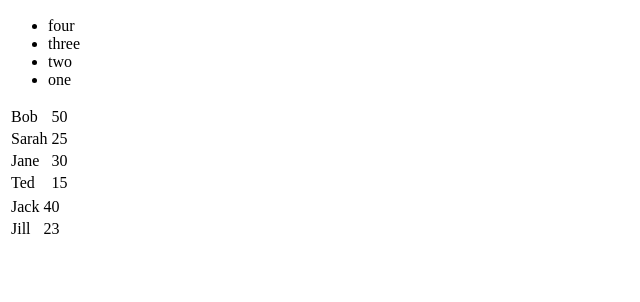
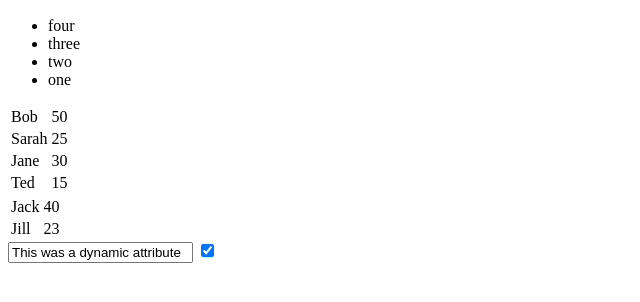
Before and after one commit to ironfroggy/domnomnom, a plain HTML site: page index.html in a window 1280 px wide. Shown: the part 96-398 px from the top of the page, without its empty margins (0-640 px from the left). Drawn offline with Linux system fonts and the light colour scheme.

Commit message:
Added syntax to set attributes

```diff
--- a/domnomnom.js
+++ b/domnomnom.js
@@ -13,7 +13,6 @@
                 var template = $(this);
                 template.html(template.siblings(template.attr('data-template')).html());
                 template.removeAttr('data-template');
-                console.debug(template, template.html());
             });
         });
 
@@ -31,8 +30,23 @@
                 return;
             } else {
                 $.each(data, function(key, value) {
-                    //console.debug(copy, key, value);
-                    copy.find(key).domnomnom(value);
+                    if (key.indexOf('/') >= 0) {
+                        var _ = key.split('/')
+                        ,   key = _[0]
+                        ,   attribute = _[1]
+                        ,   el = copy.find(key)
+                        ;
+
+                        if (attribute) {
+                            el.attr(attribute, value);
+                        } else {
+                            $.each(value, function(attribute, value) {
+                                el.attr(attribute, value);
+                            });
+                        }
+                    } else {
+                        copy.find(key).domnomnom(value);
+                    }
                 })
             }
 
--- a/index.html
+++ b/index.html
@@ -22,6 +22,10 @@
                         {".name": "Jack", ".age": "40"},
                         {".name": "Jill", ".age": "23"}
                     ]
+                },
+                "#text-input/value": "This was a dynamic attribute",
+                "#checkbox-input/": {
+                    checked: true
                 }
             });
             $('body').domnomnom({
@@ -50,5 +54,8 @@
         </table>
 
         <table id=P2 data-template=".people"></table>
+
+        <input id="text-input" data-attribute="value"></input>
+        <input id="checkbox-input" type=checkbox></input>
     </body>
 </html>
```
